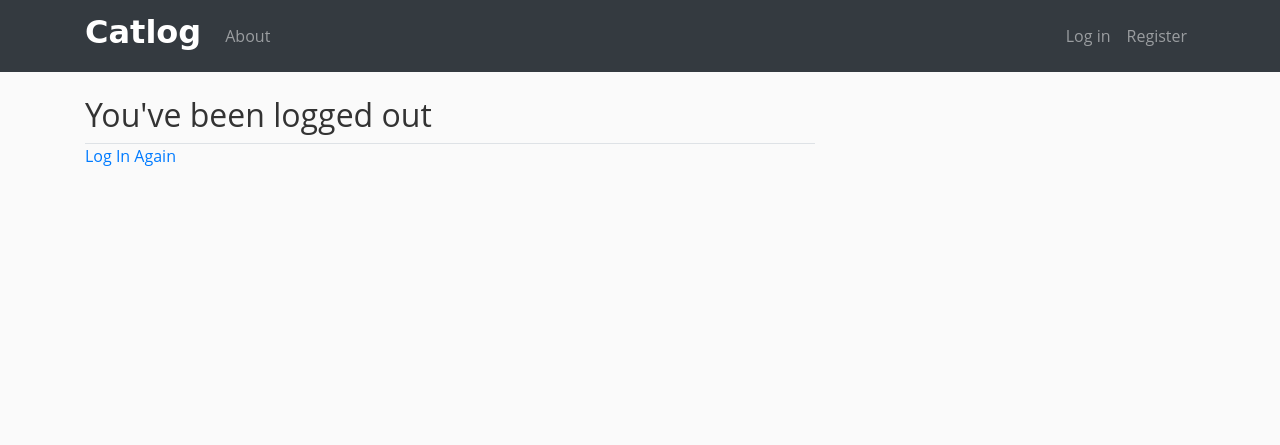
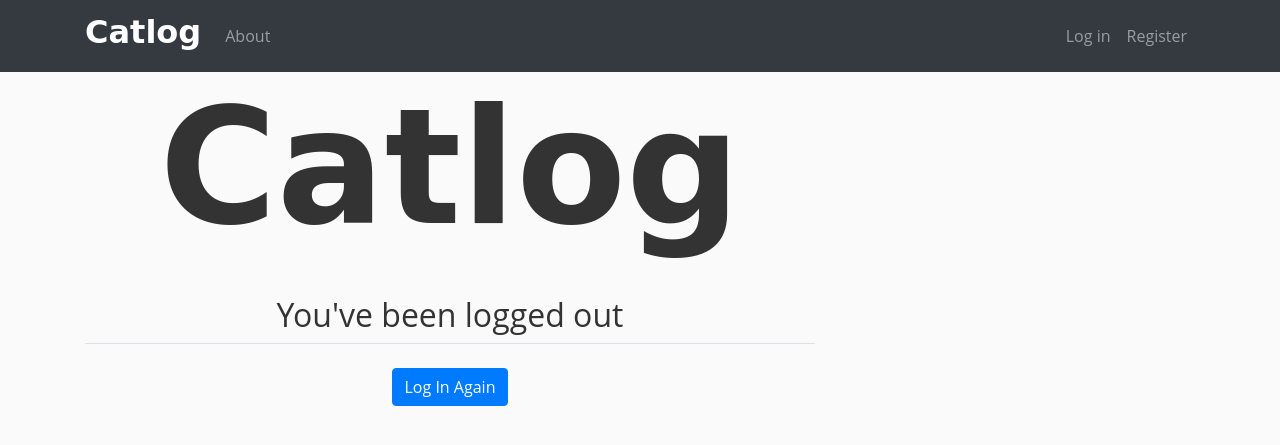
Before and after one commit to wajeshubham/Catlog-blog-app, a Django app: page /logout/ in a window 1280 px wide. Shown: the top 445 px of the page. Run offline with Django 3.2, Linux system fonts and the light colour scheme; some libraries are stand-ins or nearby versions.

Commit message:
final commit

```diff
--- a/myApp/urls.py
+++ b/myApp/urls.py
@@ -1,10 +1,11 @@
 from django.urls import path
 
 from .views import PostListView, PostDetailView, PostCreateView, PostUpdateView, PostDeleteView, UserPostListView, \
-    likes, ProfilePostListView, comment, comment_likes
+    likes, ProfilePostListView, comment, comment_likes,about
 
 urlpatterns = [
     path('', PostListView.as_view(), name='myApp-home'),
+    path('about/', about, name='about'),
     path('likes/<int:pk>/', likes, name='like'),
     path('comment/<int:pk>/', comment_likes, name='comment_likes'),
     path('post/<int:pk>/comment', comment, name='comment'),
--- a/myApp/views.py
+++ b/myApp/views.py
@@ -148,3 +148,7 @@ def comment_likes(request, **kwargs):
         else:
             comment_liked.comment_likes.add(request.user)
         return redirect(request.META.get('HTTP_REFERER', 'redirect_if_referer_not_found'))
+
+
+def about(request):
+    return render(request,"myApp/about.html")
--- a/templates/base.html
+++ b/templates/base.html
@@ -40,7 +40,7 @@
 
                 </li>
                 <li class="nav-item">
-                    <a class="nav-link" href="#">About</a>
+                    <a class="nav-link" href="{% url 'about' %}">About</a>
                 </li>
 
             </ul>
--- a/templates/myApp/about.html
+++ b/templates/myApp/about.html
@@ -1,4 +1,9 @@
 {% extends 'base.html' %}
 {% block content %}
+<h1 style="margin-top:1rem;margin-bottom:1rem;font-weight:600;">About Us</h1>
 
+<h4>We bring you closer to the people and things you love.</h4>
+<h4>Share your experiences, memories and thoughts on Catlog.</h4>
+
+<h4 style="margin-top:2rem;margin-bottom:1rem;">Thanks for visiting!</h4>
 {% endblock %}
--- a/templates/myApp/home.html
+++ b/templates/myApp/home.html
@@ -17,13 +17,12 @@
                 <p class="card-text">{{post.date | date:"F d, Y"}}</p>
             </div>
         </div>
-        <div class="line"></div>
          <img src="{{post.image.url}}" class="card-img-top" alt="...">
         <div class="card-body d-flex flex-row ml-4">
             <h4><a href="{% url 'post_detail' post.pk %}"  style="color:black; font-weight:bold">{{post.title}}</a></h4>
         </div>
         <div class="card-body ml-4">
-            <p>{{post.content| linebreaksbr}}</p>
+            <h5>{{post.content| linebreaksbr}}</h5>
 
         </div>
 
--- a/templates/myApp/post_detail.html
+++ b/templates/myApp/post_detail.html
@@ -23,7 +23,7 @@
         <h4 style="color:black; font-weight:bold">{{object.title}}</h4>
     </div>
     <div class="card-body ml-4">
-        <p>{{object.content| linebreaksbr}}</p>
+        <h5>{{object.content| linebreaksbr}}</h5>
     </div>
     <div class="card-body d-flex flex-row ml-4">
             <form action="{% url 'like'  object.pk %}" method="post">
--- a/templates/myApp/user_posts.html
+++ b/templates/myApp/user_posts.html
@@ -18,7 +18,7 @@
             <h4 style="color:black; font-weight:bold">{{post.title}}</h4>
         </div>
         <div class="card-body ml-4">
-            <p><h6>{{post.content| linebreaksbr}}</h6></p>
+            <h5>{{post.content| linebreaksbr}}</h5>
         </div>
           <div class="card-body d-flex flex-row ml-4">
             <form action="{% url 'like' post.pk %}" method="post">
--- a/templates/users/comment_list.html
+++ b/templates/users/comment_list.html
@@ -14,13 +14,12 @@
             <p class="card-text">{{post.date | date:"F d, Y"}}</p>
         </div>
     </div>
-    <div class="line"></div>
     <img src="{{post.image.url}}" class="card-img-top" alt="...">
     <div class="card-body d-flex flex-row ml-4">
         <h4><a href="{% url 'post_detail' post.pk %}" style="color:black; font-weight:bold">{{post.title}}</a></h4>
     </div>
     <div class="card-body ml-4">
-        <p>{{post.content| linebreaksbr}}</p>
+        <h5>{{post.content| linebreaksbr}}</h5>
 
     </div>
 
--- a/templates/users/logout.html
+++ b/templates/users/logout.html
@@ -1,8 +1,9 @@
 {% extends 'base.html' %}
 {% block content %}
-    <h2 class="mt-4">You've been logged out</h2>
-            <div class="border-top pt-6">
-                <a href="{% url 'login' %}">Log In Again</a>
+<h1 style="font-family: 'Merienda One', cursive; font-size: 10rem; font-weight: bolder;text-align:center;">Catlog</h1>
+    <h2 style="text-align:center;margin-top:2rem;">You've been logged out</h2>
+            <div class="border-top pt-6" style="text-align:center;">
+                <button class="btn btn-primary mt-4"><a href="{% url 'login' %}" style="color:white;">Log In Again</a></button>
             </div>
 
 {% endblock content %}
--- a/templates/users/profile.html
+++ b/templates/users/profile.html
@@ -54,7 +54,7 @@
             <h4 style="font-weight:bold">{{post.title}}</h4>
         </div>
         <div class="card-body ml-4">
-            <p><h6>{{post.content| linebreaksbr}}</h6></p>
+            <h5>{{post.content| linebreaksbr}}</h5>
         </div>
         <div class="card-body d-flex flex-row ml-4">
             <form action="{% url 'like' post.pk %}" method="post">
```
Also changed, not shown: db.sqlite3.
